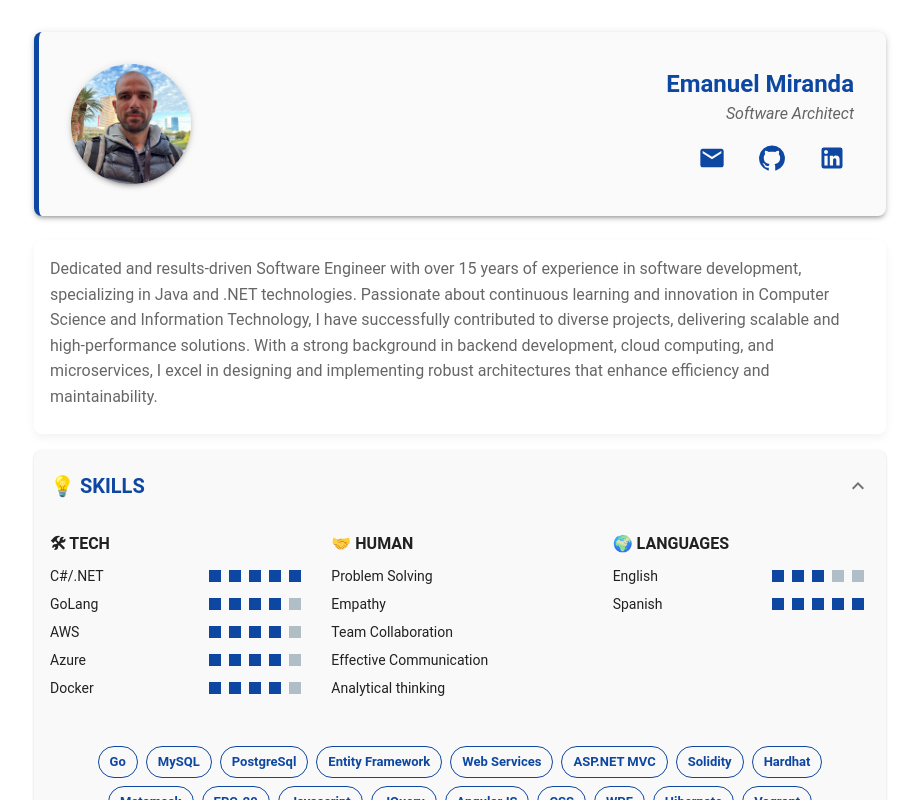
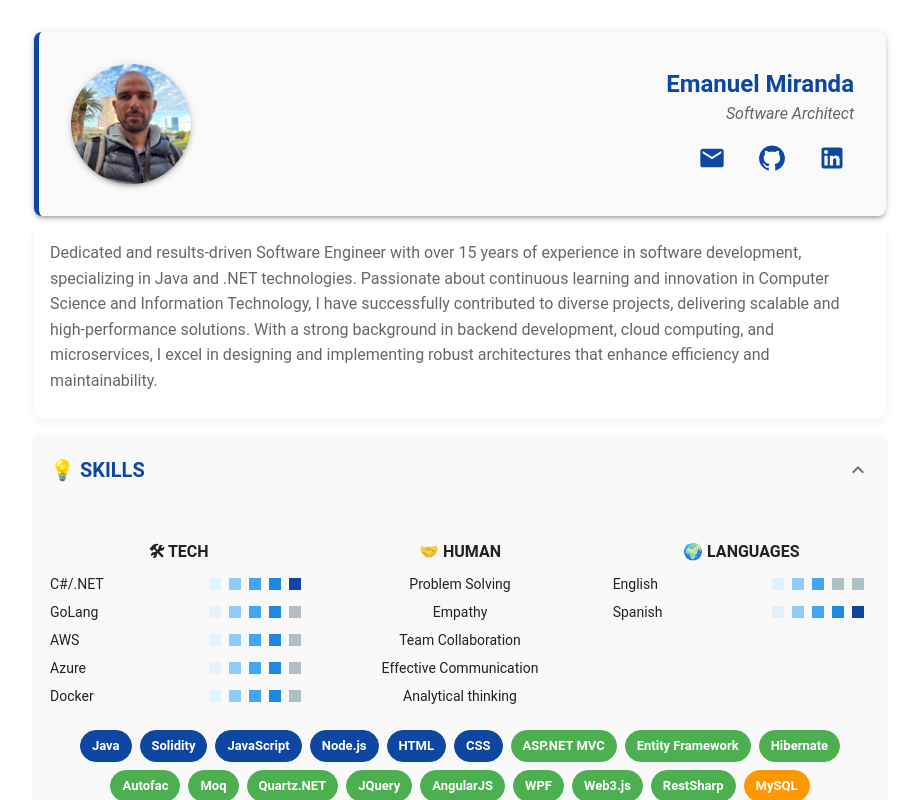
Before and after one commit to emanuelmiranda83/emanuelmiranda83.github.io, a React (Vite) app: page / in a window 1280 px wide. Both pictures are taken after a click on the button "💡 SKILLS". Shown: the top 800 px of the page, without its empty margins (180-1099 px from the left). Built offline with nearby package versions, Linux system fonts and the light colour scheme.

Commit message:
[CV] - More changes

```diff
--- a/public/cvData.json
+++ b/public/cvData.json
@@ -9,19 +9,42 @@
     },
     "summary":"Dedicated and results-driven Software Engineer with over 15 years of experience in software development, specializing in Java and .NET technologies. Passionate about continuous learning and innovation in Computer Science and Information Technology, I have successfully contributed to diverse projects, delivering scalable and high-performance solutions. With a strong background in backend development, cloud computing, and microservices, I excel in designing and implementing robust architectures that enhance efficiency and maintainability.",
     "techSkills": [
-      { "name": "C#/.NET", "rating": 5 },
-      { "name": "GoLang", "rating": 4 },
+        { "name": "C#/.NET", "rating": 5 },
+        { "name": "GoLang", "rating": 4 },
         { "name": "AWS", "rating": 4 },
         { "name": "Azure", "rating": 4 },
         { "name": "Docker", "rating": 4 }
     ],
-    "secondarySkills": [
-      "Go", "MySQL", "PostgreSql", "Entity Framework", "Web Services", "ASP.NET MVC",
-      "Solidity", "Hardhat", "Metamask", "ERC-20", "Javascript", "JQuery",
-      "AngularJS", "CSS", "WPF", "Hibernate", "Vagrant", "Unit Testing",
-      "TDD", "New Relic", "RestSharp", "PostgreSQL", "Autofac", "Moq",
-      "Redis", "Oracle DB", "Quartz.NET", "reCaptcha", "Web3.js", "Node.js", "Terraform"
-    ],
+    "secondarySkills": {
+      "Languages": [
+        "Java", "Solidity", "JavaScript", "Node.js", "HTML", "CSS"
+      ],
+      "Frameworks & Libraries": [
+        "ASP.NET MVC", "Entity Framework", "Hibernate", "Autofac", "Moq", "Quartz.NET",
+        "JQuery", "AngularJS", "WPF", "Web3.js", "RestSharp"
+      ],
+      "Databases": [
+        "MySQL", "PostgreSQL", "Oracle DB", "Redis", "MongoDB"
+      ],
+      "Blockchain & Smart Contracts": [
+        "Solidity", "Hardhat", "Metamask", "ERC-20"
+      ],
+      "Infrastructure & DevOps": [
+        "Terraform", "Vagrant"
+      ],
+      "Testing & QA": [
+        "Unit Testing", "TDD", "Moq"
+      ],
+      "Concepts": [
+        "Web Services", "CI/CD", "Microservices", "Cloud Computing"
+      ],
+      "Security & Authentication": [
+        "reCaptcha", "OAuth2", "JWT"
+      ],
+      "Tools & Monitoring": [
+        "New Relic", "Postman"
+      ]
+    },
     "humanSkills": ["Problem Solving", "Empathy", "Team Collaboration", "Effective Communication", "Analytical thinking"],
     "languages": [
         { "name": "English", "rating": 3 },
--- a/src/App.tsx
+++ b/src/App.tsx
@@ -46,7 +46,7 @@ interface CVData {
   contact: Contact;
   summary: string;
   techSkills: Skill[];
-  secondarySkills : string[];
+  secondarySkills: Record<string, string[]>;
   humanSkills: string[];
   languages: Skill[];
   experiences: Experience[];
@@ -55,6 +55,19 @@ interface CVData {
   beliefs: string[];
   hobbies: string[];
 }
+
+// Define colors for each category
+const categoryColors: Record<string, string> = {
+  Languages: "#0D47A1", // Blue
+  "Frameworks & Libraries": "#4CAF50", // Green
+  Databases: "#FF9800", // Orange
+  "Blockchain & Smart Contracts": "#9C27B0", // Purple
+  "Infrastructure & DevOps": "#795548", // Brown
+  "Testing & QA": "#F44336", // Red
+  Concepts: "#03A9F4", // Light Blue
+  "Security & Authentication": "#607D8B", // Gray-Blue
+  "Tools & Monitoring": "#8BC34A" // Light Green
+};
 
 const handlePrint = () => {
   // Add a special class to force visibility in print mode
@@ -102,13 +115,21 @@ const handlePrint = () => {
   }, 500);
 };
 
-// Function to render skill rating as squares
+const ratingGradient = ["#E3F2FD", "#90CAF9", "#42A5F5", "#1E88E5", "#0D47A1"];
+
+// Function to render skill rating as squares with fixed gradient
 const renderSkillRating = (rating: number) => {
-  const totalSquares = 5;
   return (
     <Box display="flex" alignItems="center">
-      {[...Array(totalSquares)].map((_, index) => (
-        <Square key={index} sx={{ color: index < rating ? "#0D47A1" : "#B0BEC5", fontSize: 16, mr: 0.5 }} />
+      {[...Array(5)].map((_, index) => (
+        <Square
+          key={index}
+          sx={{
+            color: index < rating ? ratingGradient[index] : "#B0BEC5", // Apply fixed gradient
+            fontSize: 16,
+            mr: 0.5
+          }}
+        />
       ))}
     </Box>
   );
@@ -185,7 +206,7 @@ export default function App() {
 
 
       {/* Summary Section (Fixed Card) */}
-      <Card sx={{ mt: 3, borderRadius: 2, backgroundColor: "#FFFFFF", boxShadow: "0px 4px 10px rgba(0, 0, 0, 0.05)" }}>
+      <Card sx={{ mt: 1, borderRadius: 2, backgroundColor: "#FFFFFF", boxShadow: "0px 4px 10px rgba(0, 0, 0, 0.05)" }}>
         <CardContent>
           <Typography variant="body1" color="textSecondary" sx={{ lineHeight: 1.6 }}>
             {cvData.summary}
@@ -194,15 +215,15 @@ export default function App() {
       </Card>
 
       {/* Skills Section - Collapsible */}
-      <Accordion sx={{ mt: 3, borderRadius: 2, backgroundColor: "#F9F9F9" }}>
+      <Accordion sx={{ mt: 1, borderRadius: 2, backgroundColor: "#F9F9F9" }}>
         <AccordionSummary expandIcon={<ExpandMore />}>
           <Typography variant="h6" sx={{ fontWeight: "bold", color: "#0D47A1" }}>💡 SKILLS</Typography>
         </AccordionSummary>
         <AccordionDetails>
-          <Typography variant="h6" className="print-section-title" sx={{ display: { xs: "none", print: "block" } }}>
+          <Typography variant="h6" className="print-section-title" sx={{ display: { mt: 0, xs: "none", print: "block" } }}>
             SKILLS
           </Typography>
-          <Grid container spacing={3} className="skills-container">
+          <Grid container spacing={3} className="skills-container" justifyContent="center" sx={{ mt: 0, textAlign: "center" }}>
             {/* Tech Skills */}
             <Grid item xs={12} md={4}>
               <Typography variant="subtitle1" sx={{ fontWeight: "bold", mb: 1 }}>🛠 TECH</Typography>
@@ -215,7 +236,7 @@ export default function App() {
             </Grid>
 
             {/* Human Skills */}
-            <Grid item xs={12} md={4}>
+            <Grid item xs={12} md={4} sx={{ display: "flex", flexDirection: "column", alignItems: "center" }}>
               <Typography variant="subtitle1" sx={{ fontWeight: "bold", mb: 1 }}>🤝 HUMAN</Typography>
               {cvData.humanSkills.map((skill, index) => (
                 <Box key={index} display="flex" justifyContent="space-between" alignItems="center" sx={{ mb: 1 }}>
@@ -236,13 +257,26 @@ export default function App() {
             </Grid>
           </Grid>
 
-          <Box sx={{ mt: 3, p: 2, bgcolor: "#F9F9F9", borderRadius: 2 }}>
+          <Box sx={{ p: 2, borderRadius: 2 }}>
             <Box sx={{ display: "flex", flexWrap: "wrap", gap: 1, justifyContent: "center" }}>
-              {cvData.secondarySkills.map((skill, index) => (
-                <Chip key={index} label={skill} variant="outlined" sx={{ fontWeight: "bold", color: "#0D47A1", borderColor: "#0D47A1" }} />
-              ))}
+              {Object.entries(cvData.secondarySkills).flatMap(([category, skills]) =>
+                skills.map((skill, index) => (
+                  <Chip
+                  key={`${category}-${index}`}
+                    label={skill}
+                    variant="outlined"
+                    sx={{
+                      fontWeight: "bold",
+                      color: "#FFFFFF",
+                      backgroundColor: categoryColors[category],
+                      borderColor: categoryColors[category]
+                    }}
+                  />
+                ))
+              )}
             </Box>
           </Box>
+
         </AccordionDetails>
       </Accordion>
 
```
